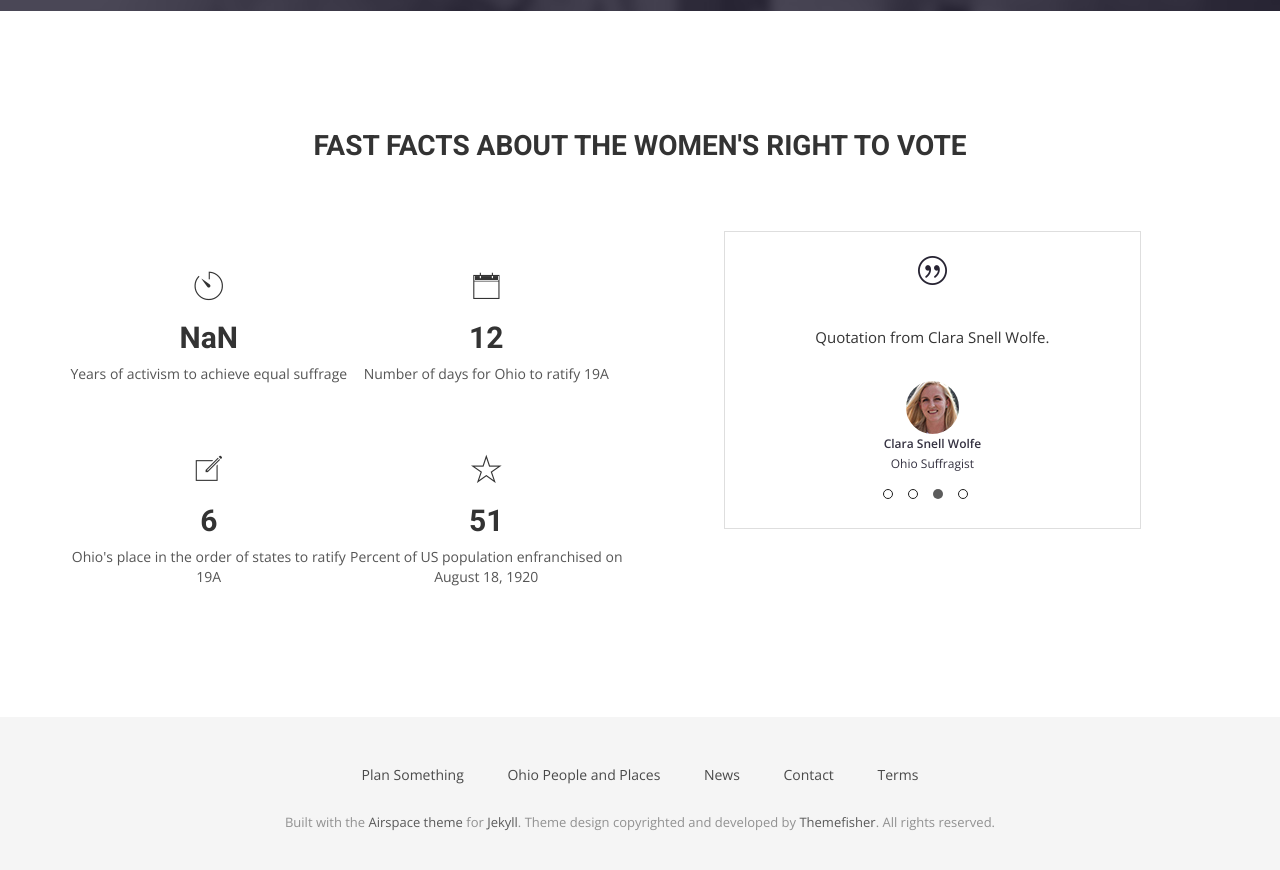
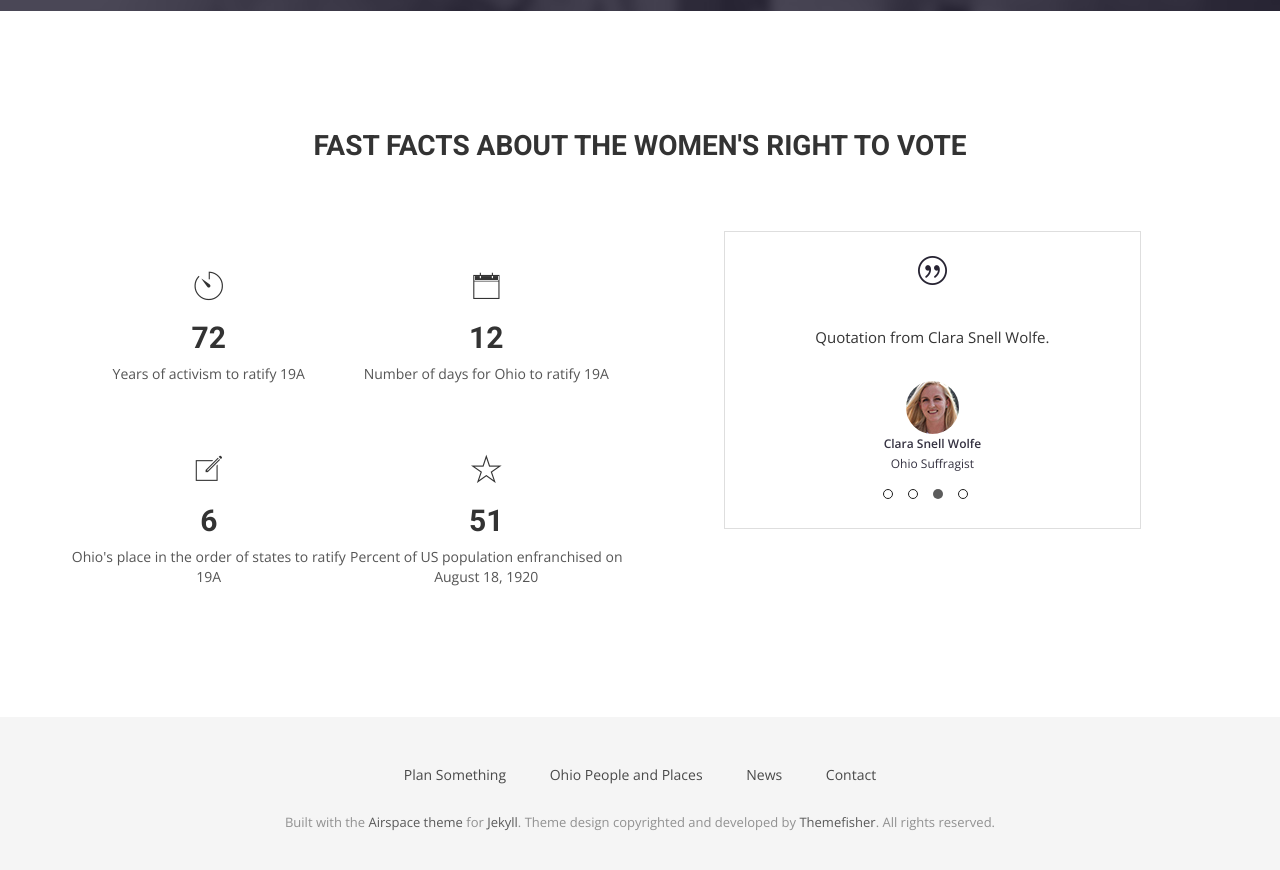
Before and after one commit to OhioSuffrageCentennial/ohiosuffragecentennial, a Jekyll site: the page built from index.html, in a window 1280 px wide and 900 px high, scrolled down 3945 px. Shown: the top 870 px of the window. Built offline with Jekyll 4.4.1, drawn with Linux system fonts in a browser that asks for light colours; nearby versions of some CDN libraries; some web fonts are replaced.

Commit message:
update funfacts and footer

```diff
--- a/_data/funfacts.yml
+++ b/_data/funfacts.yml
@@ -1,6 +1,6 @@
-- counter: 72+
+- counter: 72
   icon: ion-ios-timer-outline
-  text: Years of activism to achieve equal suffrage
+  text: Years of activism to ratify 19A
 - counter: 12
   icon: ion-ios-calendar-outline
   text: Number of days for Ohio to ratify 19A
--- a/_includes/footer.html
+++ b/_includes/footer.html
@@ -9,7 +9,9 @@
             <li><a href="{{ site.baseurl }}/connections">Ohio People and Places</a></li>
             <li><a href="{{ site.baseurl }}/news">News</a></li>
             <li><a href="{{ site.baseurl }}/contact">Contact</a></li>
+            <!-- Content Start
             <li><a href="#">Terms</a></li>
+            -->
           </ul>
         </div>
         <p>Built with the <a href="https://github.com/ndrewtl/airspace-jekyll"> Airspace theme</a> for <a href="https://jekyllrb.com">Jekyll</a>. Theme design copyrighted and developed by <a href="http://www.themefisher.com">Themefisher</a>. All rights reserved.</p>
```
